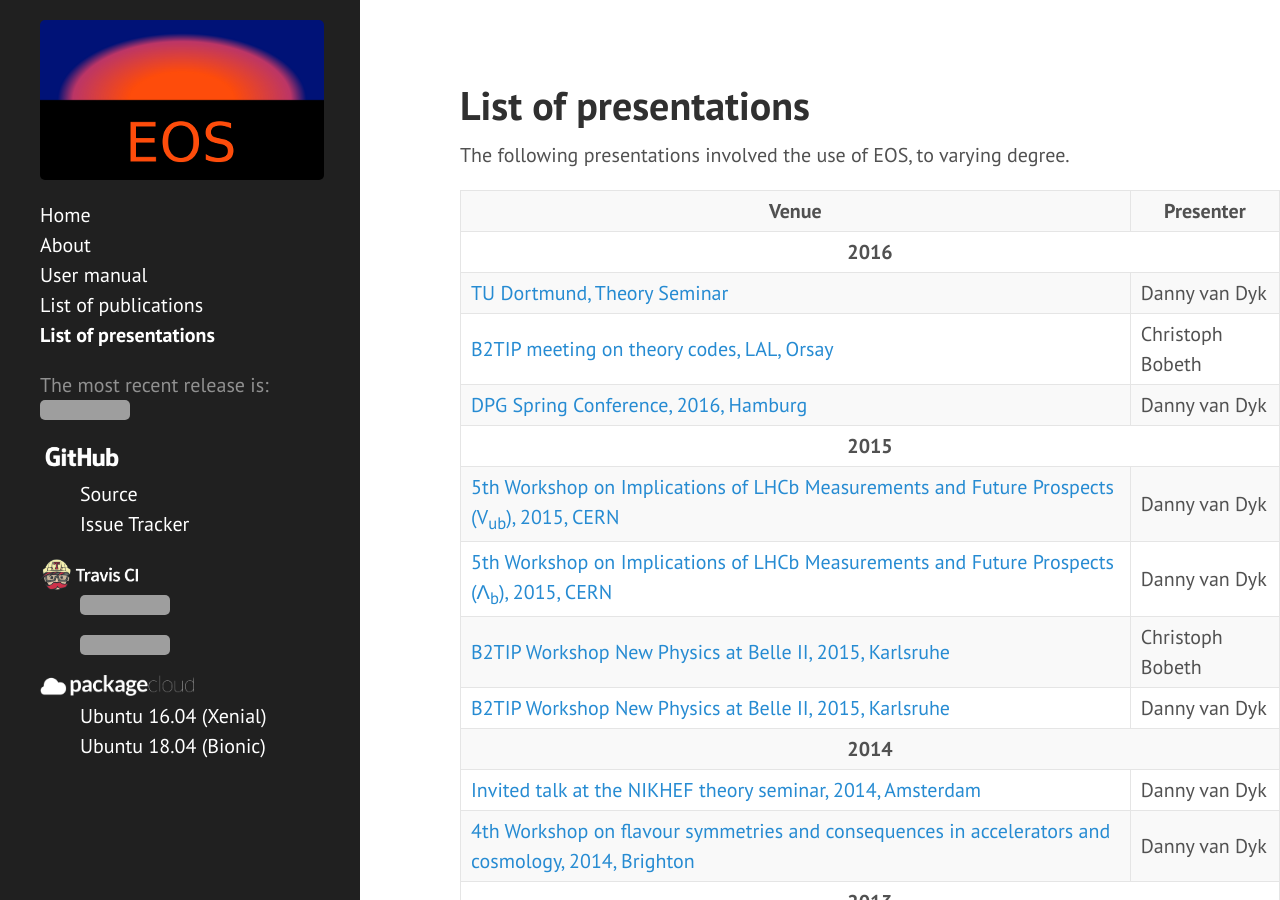
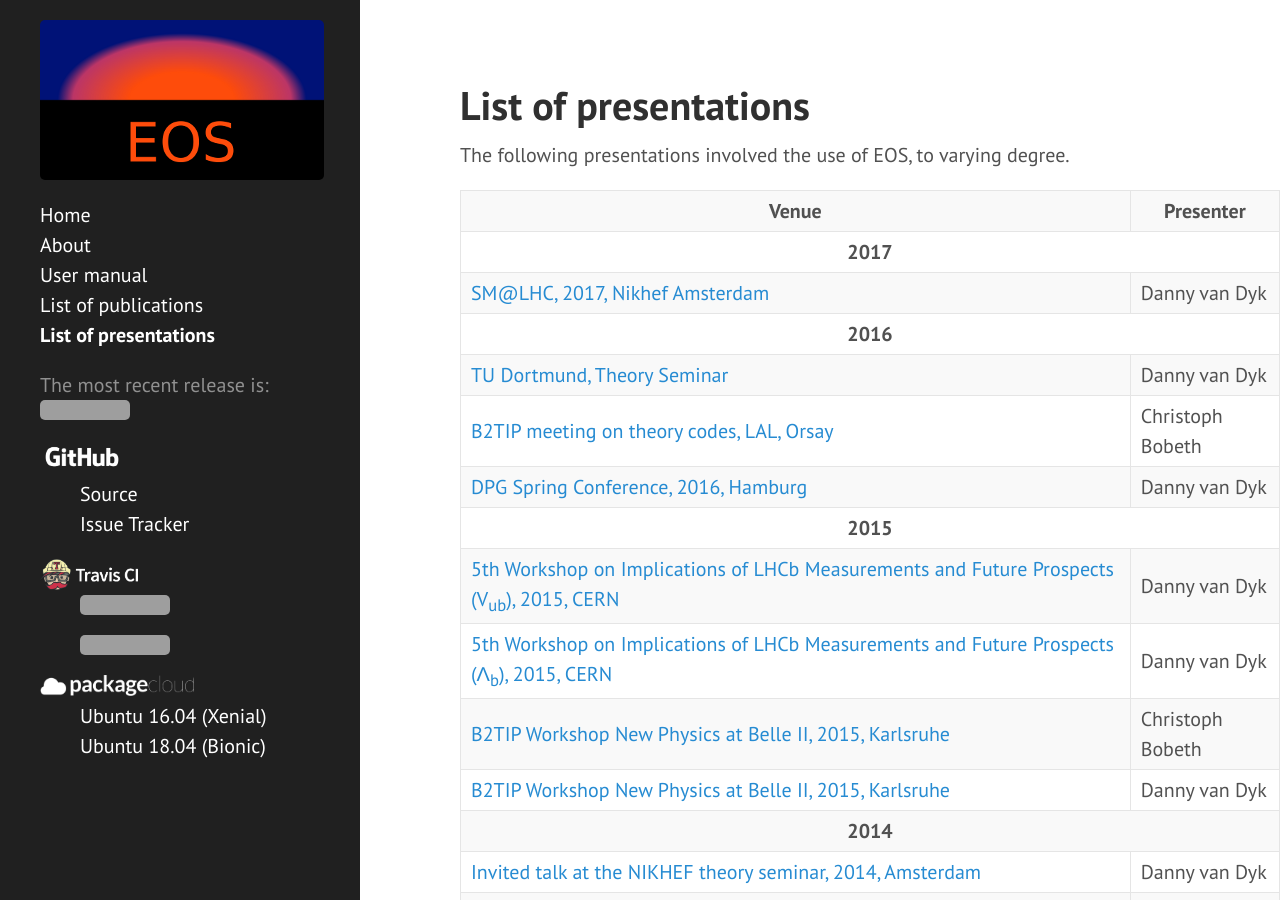
Before and after one commit to eos/eos.github.io, a Jekyll site: the page built from talks.html, in a window 1280 px wide and 900 px high. Built offline with Jekyll 4.4.1, drawn with Linux system fonts in a browser that asks for light colours; grey boxes are pictures that could not be loaded.

Commit message:
Add 2017 talk at Nikhef / SM@LHC by Danny

```diff
--- a/_data/talks.yml
+++ b/_data/talks.yml
@@ -1,3 +1,9 @@
+- year:  '2017'
+  items:
+      - venue: 'SM@LHC, 2017, Nikhef Amsterdam'
+        presenter: 'Danny van Dyk'
+        file: 'dvandyk-amsterdam-2017.pdf'
+
 - year:  '2016'
   items:
       - venue: 'TU Dortmund, Theory Seminar'
```
Also changed, not shown: 1 other file.
